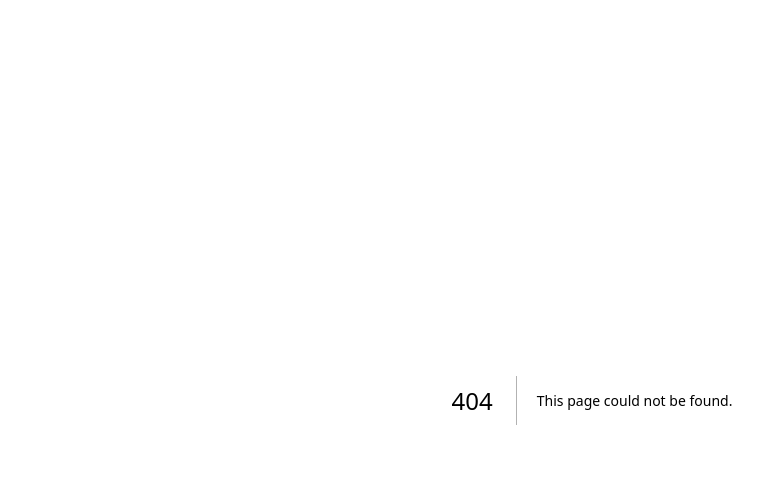
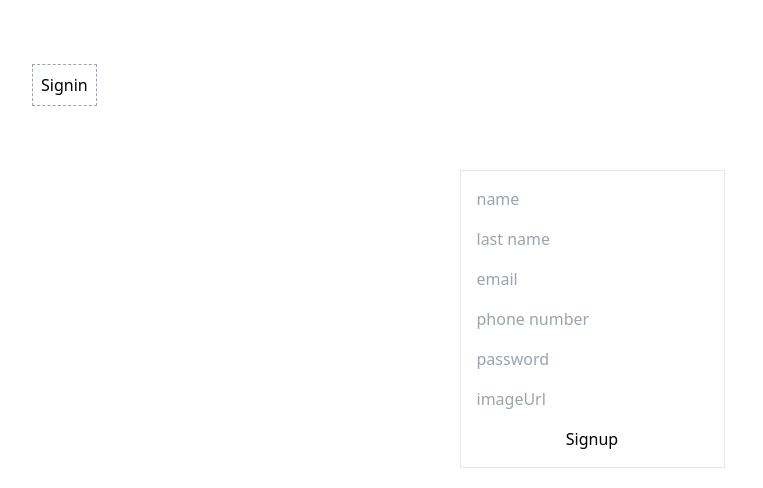
Before and after one commit to Risbel/kids-ecommerce, a Next.js app: page /signup in a window 1280 px wide. Before the commit this address had no page. Shown: the top 488 px of the page, without its empty margins (48-811 px from the left). Built offline with nearby package versions, Linux system fonts and the light colour scheme.

Commit message:
feat: Implement authentication flow

```diff
--- a/src/components/Navbar.jsx
+++ b/src/components/Navbar.jsx
@@ -3,7 +3,7 @@ import { useRouter } from "next/router";
 import classNames from "classnames";
 import Image from "next/image";
 
-import { FiHeart, FiShoppingCart, FiSearch } from "react-icons/fi";
+import { FiHeart, FiShoppingCart, FiSearch, FiUser } from "react-icons/fi";
 import Sidebar from "./Sidebar";
 import { useContext, useEffect, useState } from "react";
 import { Store } from "@/utils/Store";
@@ -52,16 +52,14 @@ const Navbar = () => {
       href: "/about-us",
       current: isCurrentPath("/about-us"),
     },
-    {
-      name: "COMPONENTS",
-      href: "/components",
-      current: isCurrentPath("/components"),
-    },
   ];
 
   return (
-    <nav className="w-full flex flex-col items-center">
+    <nav className="lg:px-64 md:px-32">
       <Sidebar items={navigation} />
+      <div className="grid grid-cols-12">
+        <div className="col-span-4"></div>
+        <div className="col-span-4 justify-self-center">
           <Link href="/">
             <Image
               className="w-44 h-auto hover:drop-shadow-md"
@@ -73,8 +71,11 @@ const Navbar = () => {
               priority
             />
           </Link>
-      <div className="flex flex-wrap justify-center md:gap-8 items-center mt-4">
-        <div className="hidden md:flex justify-center gap-6 lg:gap-8 py-1">
+        </div>
+
+        <div className="col-span-12 flex justify-center md:justify-between gap-4">
+          <div className="hidden md:block col-span-8">
+            <div className="flex gap-4">
               {navigation.map((item) => (
                 <Link
                   key={item.name}
@@ -95,17 +96,23 @@ const Navbar = () => {
                 </Link>
               ))}
             </div>
-        <div className="flex gap-4 relative bottom-1">
-          <FiHeart className="h-5 w-5 stroke-gray-600" />
+          </div>
+
+          <div className="flex items-center mt-6 md:mt-0">
+            <FiHeart className="h-5 w-5 stroke-gray-600 hover:scale-110" />
             <Link href="/cart">
-            <div className="flex">
+              <div className="flex hover:scale-110">
                 <FiShoppingCart className="h-5 w-5 stroke-gray-600 -mr-1" />
                 <span className="flex justify-center items-center text-xs bg-orange-kids px-1  rounded-full -translate-y-3">
                   {cartItemsCount}
                 </span>
               </div>
             </Link>
-          <FiSearch className="h-5 w-5 stroke-gray-600" />
+            <FiSearch className="h-5 w-5 stroke-gray-600 hover:scale-110" />
+            <Link href="/account">
+              <FiUser className="border-2 border-orange-500 rounded-full stroke-orange-800 hover:scale-110 bg-orange-100 h-5 w-5 mx-1" />
+            </Link>
+          </div>
         </div>
       </div>
     </nav>
--- a/src/hooks/useHandleSubmitCredentials.js
+++ b/src/hooks/useHandleSubmitCredentials.js
@@ -1,8 +1,10 @@
 import { useState } from "react";
 import sendCredentials from "@/services/sendCredentials";
+import { useRouter } from "next/router";
 
 const useHandleSubmitCredentials = (initialState) => {
   const [credentials, setCredentials] = useState(initialState);
+  const router = useRouter();
 
   const handleChange = (e) => {
     setCredentials({
@@ -11,10 +13,14 @@ const useHandleSubmitCredentials = (initialState) => {
     });
   };
 
-  const submitCredentials = (e) => {
+  const submitCredentials = async (e) => {
     e.preventDefault();
-    sendCredentials(credentials);
+    const resp = await sendCredentials(credentials);
+
     setCredentials(initialState);
+    if (resp) {
+      router.push("/");
+    }
   };
   return { handleChange, submitCredentials, credentials };
 };
--- /dev/null
+++ b/src/hooks/useHandleSubmitSignup.js
@@ -0,0 +1,27 @@
+import { sendPersonalDates } from "@/services/sendPersonalDates";
+import { useRouter } from "next/router";
+import { useState } from "react";
+
+const useHandleSubmitSignup = (initialState) => {
+  const [personalDates, setPersonalDates] = useState(initialState);
+  const router = useRouter();
+  const handleChange = (e) => {
+    setPersonalDates({
+      ...personalDates,
+      [e.target.name]: e.target.value,
+    });
+  };
+
+  const submitPersonalDates = async (e) => {
+    e.preventDefault();
+    const res = await sendPersonalDates(personalDates);
+
+    if (res) {
+      router.push("/");
+    }
+  };
+
+  return { handleChange, submitPersonalDates, setPersonalDates, personalDates };
+};
+
+export default useHandleSubmitSignup;
--- a/src/middleware.js
+++ b/src/middleware.js
@@ -19,5 +19,22 @@ export async function middleware(request) {
 }
 
 export const config = {
-  matcher: ["/"], //todas las rutas que requieren estar logeado (rutas protegidas)
+  matcher: [
+    "/",
+    "/about-us",
+    "/all",
+    "/boys",
+    "/careers",
+    "/cart",
+    "/clothes",
+    "/components",
+    "/contact",
+    "/faq",
+    "/for-baby",
+    "/girls",
+    "/home-and-toys",
+    "/sales",
+    "/terms-and-conditions",
+    "/toys",
+  ], //todas las rutas que requieren estar logeado (rutas protegidas)
 };
--- /dev/null
+++ b/src/pages/account.jsx
@@ -0,0 +1,26 @@
+import BaseLayout from "@/layouts/BaseLayout";
+import axios from "axios";
+import { useRouter } from "next/router";
+import React from "react";
+
+const Account = () => {
+  const router = useRouter();
+  const logout = async () => {
+    const resp = await axios.get("http://localhost:4000/logout", {
+      withCredentials: true,
+    });
+
+    router.push("/login");
+  };
+
+  return (
+    <BaseLayout>
+      <div className="md:32 lg:px-64">
+        <h1>My Acount</h1>
+        <button onClick={logout}>Log out</button>
+      </div>
+    </BaseLayout>
+  );
+};
+
+export default Account;
--- a/src/pages/login.jsx
+++ b/src/pages/login.jsx
@@ -1,37 +1,18 @@
 import useHandleSubmitCredentials from "@/hooks/useHandleSubmitCredentials";
-import axios from "axios";
-import { useState } from "react";
-import { useRouter } from "next/router";
+import Link from "next/link";
 
 const Login = () => {
-  const [user, setUser] = useState({ email: "", username: "" });
-  const router = useRouter();
-
   const { handleChange, submitCredentials, credentials } = useHandleSubmitCredentials({
     email: "",
     password: "",
   });
 
-  const getProfile = async () => {
-    const response = await axios.get("http://localhost:4000/getProfile", {
-      withCredentials: true,
-    });
-    const { data } = response;
-    const { email, username } = data;
-
-    setUser({ email: email, username: username });
-  };
-
-  const logout = async () => {
-    const response = await axios.get("http://localhost:4000/logout", {
-      withCredentials: true,
-    });
-
-    console.log(response);
-  };
-
   return (
-    <div className="flex justify-center h-screen items-center">
+    <div className="p-16">
+      <Link className="border border-gray-400 border-dashed p-2 ml-4 hover:bg-orange-kids" href="/signup">
+        Signup
+      </Link>
+      <div className="flex justify-center  items-center">
         <form onSubmit={submitCredentials}>
           <div className="flex flex-col gap-4 border p-4">
             <input name="email" onChange={handleChange} value={credentials.email} type="email" placeholder="email" />
@@ -45,9 +26,7 @@ const Login = () => {
             <button type="submit">Login</button>
           </div>
         </form>
-      <button onClick={() => getProfile()}>Get Profile</button>
-      <button onClick={() => logout()}>Log Out</button>
-      <pre>{JSON.stringify(user, null, 2)}</pre>
+      </div>
     </div>
   );
 };
--- /dev/null
+++ b/src/pages/signup.jsx
@@ -0,0 +1,86 @@
+import Footer from "@/components/Footer";
+import useHandleSubmitSignup from "@/hooks/useHandleSubmitSignup";
+import Link from "next/link";
+import React from "react";
+
+const Signup = () => {
+  const { handleChange, submitPersonalDates, personalDates } = useHandleSubmitSignup({
+    name: "",
+    lastName: "",
+    email: "",
+    phone: "",
+    imageUrl: "",
+    password: "",
+  });
+
+  return (
+    <div className="p-16">
+      <div className="flex justify-center sm:justify-start pb-16">
+        <Link className="border border-gray-400 border-dashed p-2 ml-4 hover:bg-orange-kids" href="/login">
+          Signin
+        </Link>
+      </div>
+
+      <div className="flex justify-center">
+        <form className="flex flex-col gap-4 border p-4" onSubmit={submitPersonalDates}>
+          <input
+            autoComplete="off"
+            onChange={handleChange}
+            value={personalDates.name}
+            name="name"
+            type="text"
+            placeholder="name"
+          />
+          <input
+            autoComplete="off"
+            required
+            onChange={handleChange}
+            value={personalDates.lastName}
+            name="lastName"
+            type="text"
+            placeholder="last name"
+          />
+          <input
+            autoComplete="off"
+            required
+            onChange={handleChange}
+            value={personalDates.email}
+            name="email"
+            type="email"
+            placeholder="email"
+          />
+          <input
+            autoComplete="off"
+            required
+            onChange={handleChange}
+            value={personalDates.phone}
+            name="phone"
+            type="text"
+            placeholder="phone number"
+          />
+          <input
+            autoComplete="off"
+            required
+            onChange={handleChange}
+            value={personalDates.password}
+            name="password"
+            type="password"
+            placeholder="password"
+          />
+          <input
+            autoComplete="off"
+            required
+            onChange={handleChange}
+            value={personalDates.imageUrl}
+            name="imageUrl"
+            type="text"
+            placeholder="imageUrl"
+          />
+          <button type="submit">Signup</button>
+        </form>
+      </div>
+    </div>
+  );
+};
+
+export default Signup;
--- a/src/services/sendContact.js
+++ b/src/services/sendContact.js
@@ -1,5 +1,5 @@
 const sendContact = async (formData) => {
-  const response = await fetch(`https://e-commerce-backend-self.vercel.app/send-message`, {
+  const response = await fetch(`http://localhost:4000/send-message`, {
     method: "POST",
     headers: {
       "Content-Type": "application/json",
--- a/src/services/sendCredentials.js
+++ b/src/services/sendCredentials.js
@@ -1,11 +1,17 @@
 import axios from "axios";
 
 const sendCredentials = async (formData) => {
-  const response = await axios.post("https://e-commerce-backend-self.vercel.app/login", formData, {
-    withCredentials: true, // Habilita el envío de cookies en la solicitud
-  });
+  try {
+    const response = await axios.post("http://localhost:4000/login", formData, {
+      withCredentials: true,
+    });
 
-  console.log("Response:", response);
+    return response.data;
+  } catch (error) {
+    if (error.response.status === 401) {
+      return error;
+    }
+  }
 };
 
 export default sendCredentials;
--- /dev/null
+++ b/src/services/sendPersonalDates.js
@@ -0,0 +1,12 @@
+import axios from "axios";
+
+export const sendPersonalDates = async (personalDates) => {
+  try {
+    const resp = await axios.post("http://localhost:4000/signup", personalDates, {
+      withCredentials: true,
+    });
+    return resp.data;
+  } catch (error) {
+    return error;
+  }
+};
```
Lines whose indentation alone changed are shown as unchanged.
